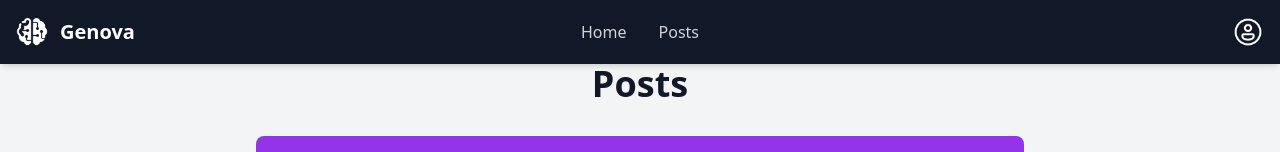
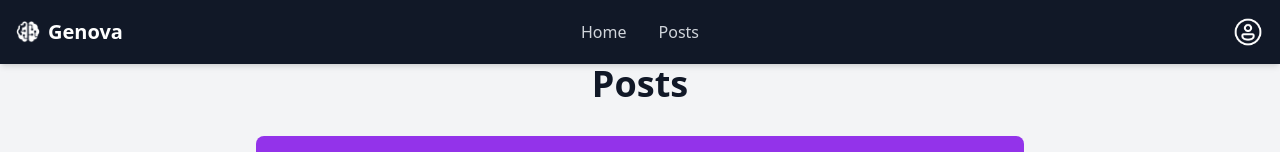
Before and after one commit to ErrachdiAmine/genova, a React (Vite) app in the folder genova-app/: page /posts in a window 1280 px wide. Shown: the top 152 px of the page. Built offline with nearby package versions, Linux system fonts and the light colour scheme; no server answers.

Commit message:
added dark/light mode switch option

```diff
--- a/genova-app/src/components/NavBar.jsx
+++ b/genova-app/src/components/NavBar.jsx
@@ -34,8 +34,8 @@ const NavBar = () => {
     <nav className="fixed top-0 left-0 w-full bg-gray-900 shadow-md p-4 z-50">
       <div className="container mx-auto flex items-center justify-between">
         {/* Logo Section */}
-        <div className="flex items-center gap-3">
-          <img src="genova-logo.png" alt="logo" className="w-8 h-8 object-cover" />
+        <div className="flex items-center gap-2">
+          <img src="genova-logo.png" alt="logo" className="w-6 h-6 object-cover" />
           <h1 className="text-xl font-bold text-white">Genova</h1>
         </div>
 
--- a/genova-app/src/components/PostsLoading.jsx
+++ b/genova-app/src/components/PostsLoading.jsx
@@ -13,7 +13,7 @@ const LoadingScreen = () => {
   }, [isDarkMode]);
 
   return (
-    <div className="flex items-center justify-center h-screen">
+    <div className="flex items-center justify-center">
       <div className="space-y-6 w-full max-w-2xl">
         {Array.from({ length: 4 }).map((_, index) => (
           <motion.div
--- a/genova-app/src/pages/Posts.jsx
+++ b/genova-app/src/pages/Posts.jsx
@@ -1,7 +1,7 @@
 import React, { useState, useEffect } from 'react';
 import { getAccessToken } from '../auth';
 import axios from 'axios';
-import LoadngScreen from '../components/PostsLoading';
+import LoadingScreen from '../components/PostsLoading';
 
 const Posts = () => {
   const [postTitle, setPostTitle] = useState('');
@@ -127,7 +127,7 @@ const Posts = () => {
         )}
 
         <div className="space-y-6">
-          {loading ? <LoadngScreen /> :
+          {loading ? <LoadingScreen /> :
             posts.map((post) => (
               <div
                 key={post.id}
```
